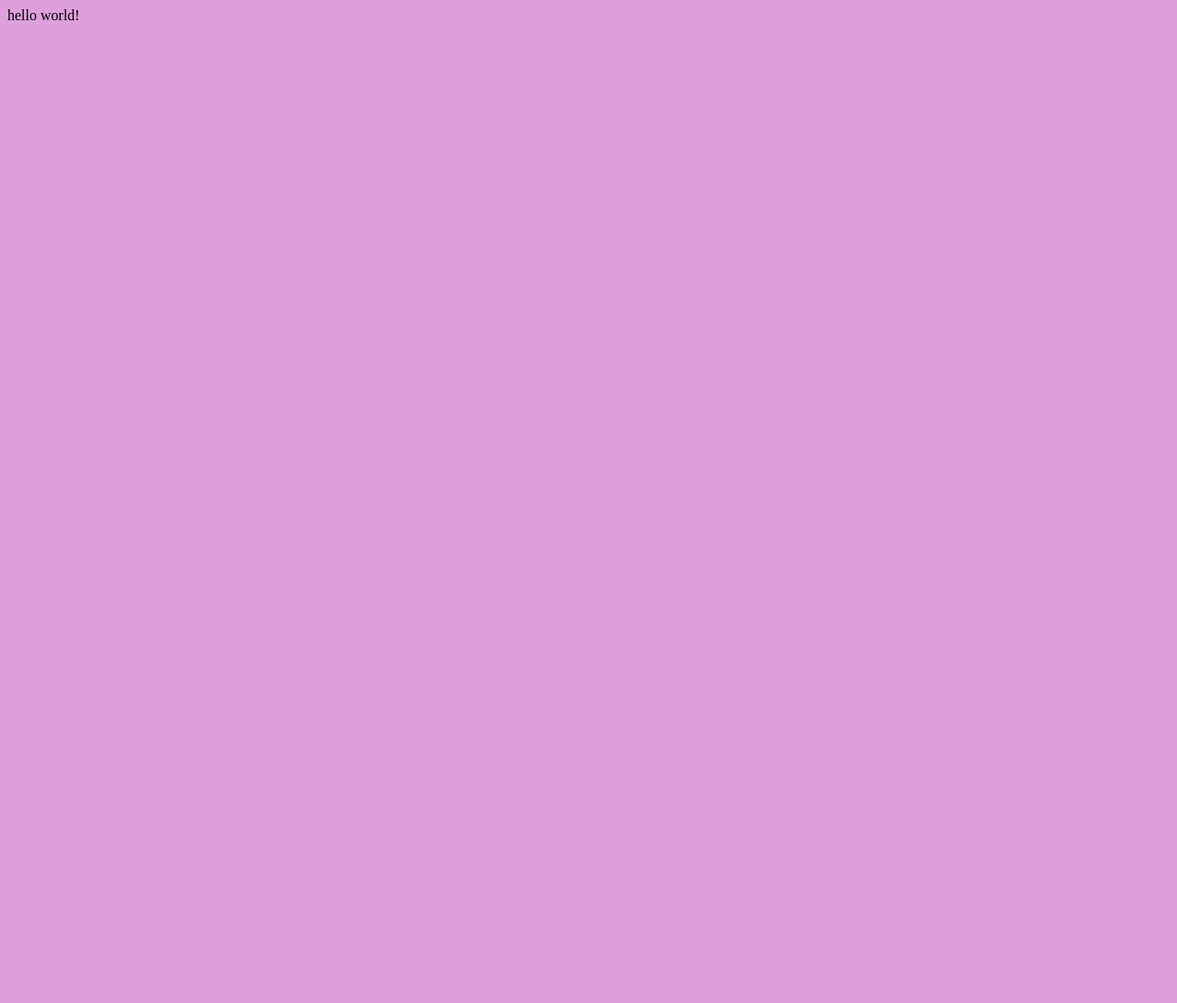
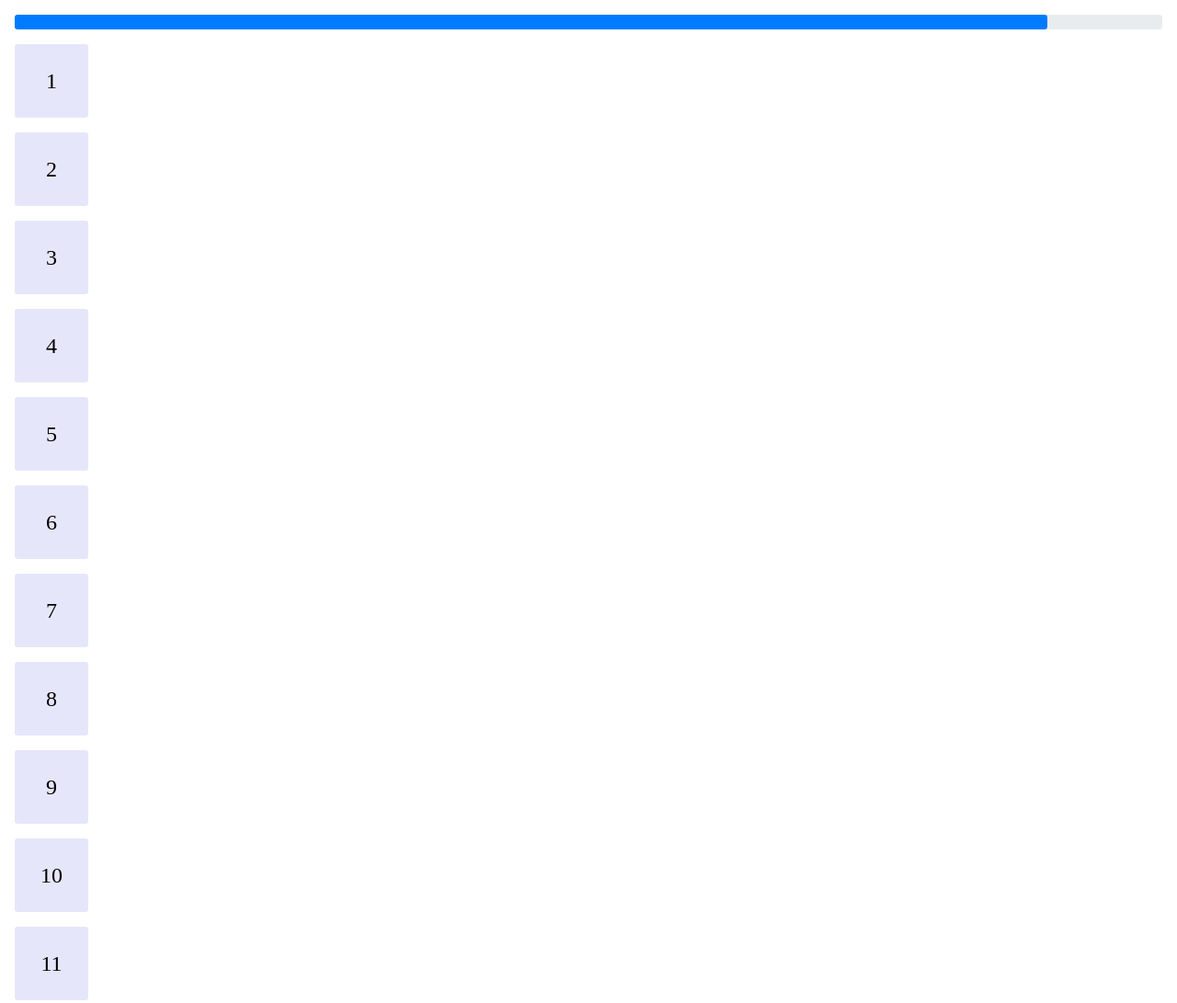
Before and after one commit to socratone/simple-scroll-animation, a plain HTML site: page index.html in a window 1280 px wide. Shown: the top 1091 px of the page at 92% size. Before the commit the page ends 800 px from the top, so only its background shows below. Drawn offline with Linux system fonts and the light colour scheme.

Commit message:
Mockup 완성

```diff
--- a/index.css
+++ b/index.css
@@ -1,3 +1,44 @@
 body {
-  background-color: plum;
+  overflow-y: scroll;
+  margin: 0;
 }
+
+main {
+  margin: 0 1rem 0 1rem;
+}
+
+#bumper {
+  height: 3rem;
+}
+
+header {
+  position: fixed;
+  width: 100%;
+  background-color: rgba(255, 255, 255, 0.856);
+}
+
+#progress-bar {
+  background-color: #e9ecef;
+  height: 1rem;
+  margin: 1rem;
+  border-radius: 0.2rem;
+}
+
+#progress-bar-state {
+  background-color: #007bff;
+  height: 1rem;
+  border-radius: inherit;
+  width: 90%;
+}
+
+.box {
+  background-color: lavender;
+  width: 5rem;
+  height: 5rem;
+  margin-bottom: 1rem;
+  border-radius: 0.2rem;
+  display: flex;
+  justify-content: center;
+  align-items: center;
+  font-size: 1.5rem;
+}
--- a/index.html
+++ b/index.html
@@ -7,7 +7,32 @@
     <link rel="stylesheet" href="./index.css" />
   </head>
   <body>
-    hello world!
+    <header>
+      <div id="progress-bar"><div id="progress-bar-state"></div></div>
+    </header>
+    <main>
+      <div id="bumper"></div>
+      <div class="box">1</div>
+      <div class="box">2</div>
+      <div class="box">3</div>
+      <div class="box">4</div>
+      <div class="box">5</div>
+      <div class="box">6</div>
+      <div class="box">7</div>
+      <div class="box">8</div>
+      <div class="box">9</div>
+      <div class="box">10</div>
+      <div class="box">11</div>
+      <div class="box">12</div>
+      <div class="box">13</div>
+      <div class="box">14</div>
+      <div class="box">15</div>
+      <div class="box">16</div>
+      <div class="box">17</div>
+      <div class="box">18</div>
+      <div class="box">19</div>
+      <div class="box">20</div>
+    </main>
     <script src="./index.js"></script>
   </body>
 </html>
```
